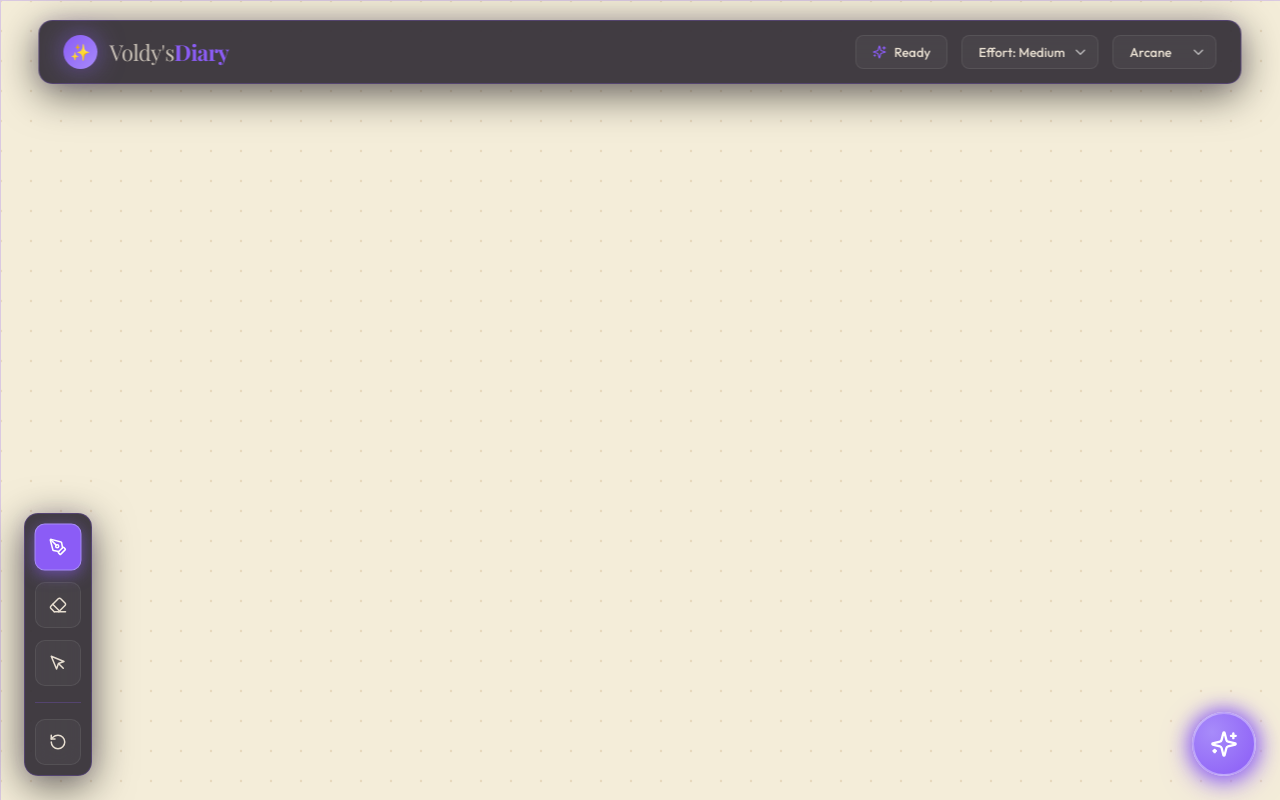
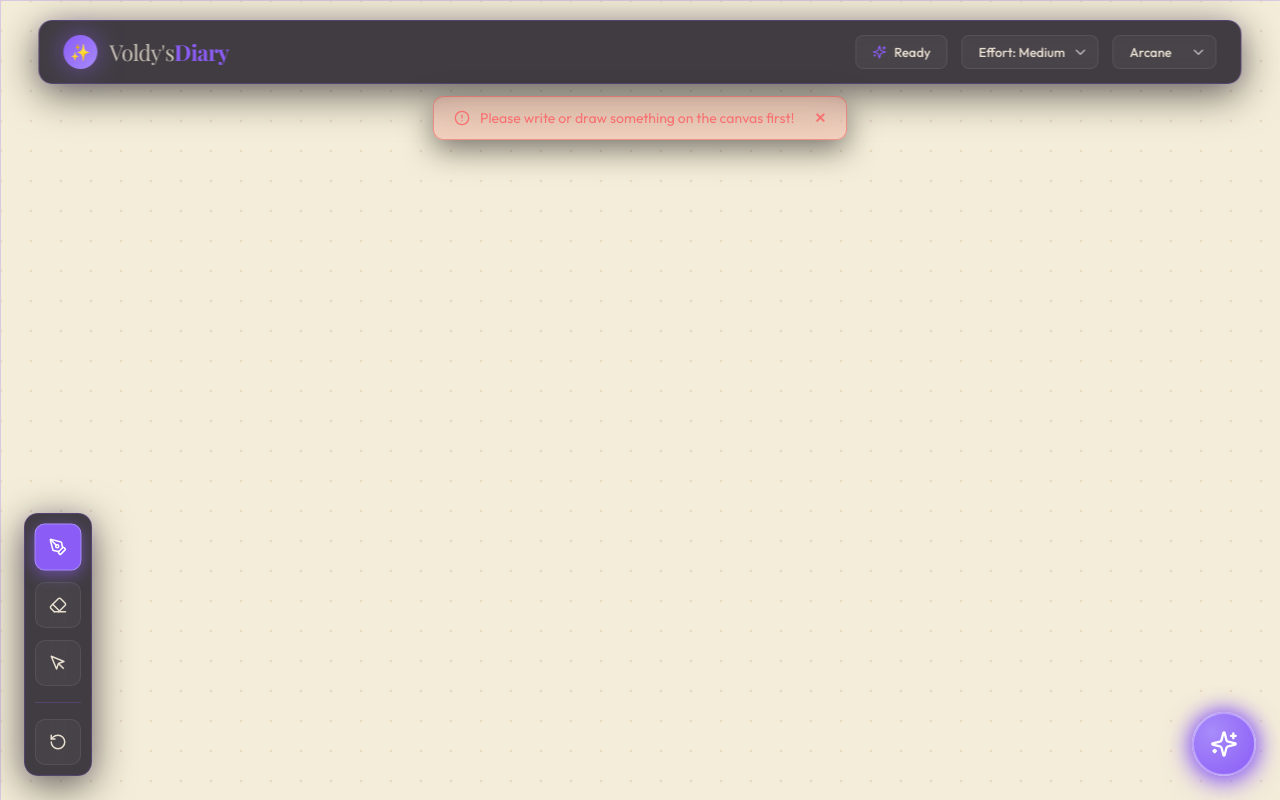
Before and after one commit to AyushiAnanta/voldy-s-diary, a React (Vite) app in the folder frontend/: page / in a window 1280 px wide. Both pictures are taken after a click on the element 1224 px from the left and 744 px from the top of the page. Built offline with nearby package versions, Linux system fonts and the light colour scheme; a web font is replaced by a local one.

Commit message:
removed alerts

```diff
--- a/frontend/src/App.jsx
+++ b/frontend/src/App.jsx
@@ -21,6 +21,28 @@ function App() {
   const [activeTool, setActiveTool] = useState("pen");
   const [reasoning, setReasoning] = useState("medium");
   const [status, setStatus] = useState("ready");
+  const [errorMessage, setErrorMessage] = useState(null);
+
+  const errorTimeoutRef = useRef(null);
+
+  // Custom function to show graceful on-screen toast messages instead of browser alerts
+  const showError = (msg) => {
+    setErrorMessage(msg);
+    if (errorTimeoutRef.current) {
+      clearTimeout(errorTimeoutRef.current);
+    }
+    errorTimeoutRef.current = setTimeout(() => {
+      setErrorMessage(null);
+    }, 6000);
+  };
+
+  useEffect(() => {
+    return () => {
+      if (errorTimeoutRef.current) {
+        clearTimeout(errorTimeoutRef.current);
+      }
+    };
+  }, []);
 
   // Keep statusRef in sync with status state
   useEffect(() => {
@@ -68,10 +90,9 @@ function App() {
   const handleTriggerAI = async () => {
     if (status !== "ready") return;
 
-    // 1. Get base64 cropped visual asset and coordinate metadata from Canvas component ref
     const cropData = canvasRef.current.captureCrop();
     if (!cropData || !cropData.image) {
-      alert("Please write or draw something on the canvas first!");
+      showError("Please write or draw something on the canvas first!");
       return;
     }
 
@@ -147,14 +168,14 @@ function App() {
 
         setDrafts(prev => [...prev, ...newDrafts]);
       } else {
-        alert("Gemini returned no commands. Try writing a clearer prompt.");
+        showError("Gemini returned no commands. Try writing a clearer prompt.");
       }
 
       setStatus("ready");
 
     } catch (error) {
       console.error("Gemini AI request failed:", error);
-      alert(`AI Error: ${error.message}`);
+      showError(`AI Error: ${error.message}`);
       setStatus("ready");
     }
   };
@@ -220,6 +241,49 @@ function App() {
           </select>
         </div>
       </header>
+
+      {/* Graceful Toast notification banner (replaces window.alert) */}
+      {errorMessage && (
+        <div className="toast-notification chrome-container" style={{
+          position: "fixed",
+          top: "96px",
+          left: "50%",
+          transform: "translateX(-50%)",
+          zIndex: 10000,
+          display: "flex",
+          alignItems: "center",
+          gap: "10px",
+          padding: "12px 20px",
+          background: "rgba(239, 68, 68, 0.15)",
+          border: "1px solid rgba(239, 68, 68, 0.45)",
+          color: "#f87171",
+          borderRadius: "10px",
+          boxShadow: "0 10px 30px rgba(0, 0, 0, 0.5)",
+          fontSize: "14px",
+          maxWidth: "90%",
+          width: "max-content",
+          pointerEvents: "auto",
+          animation: "fade-in 0.25s ease"
+        }}>
+          <CircleAlert size={16} />
+          <span>{errorMessage}</span>
+          <button
+            onClick={() => setErrorMessage(null)}
+            style={{
+              background: "transparent",
+              border: "none",
+              color: "#f87171",
+              cursor: "pointer",
+              marginLeft: "10px",
+              fontSize: "14px",
+              fontWeight: "bold",
+              lineHeight: 1
+            }}
+          >
+            ✕
+          </button>
+        </div>
+      )}
 
       {/* 2. Interactive Canvas Component */}
       <Canvas
```
